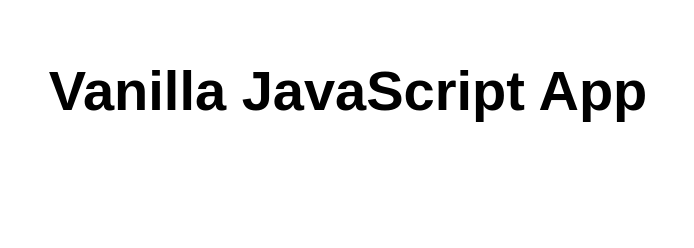
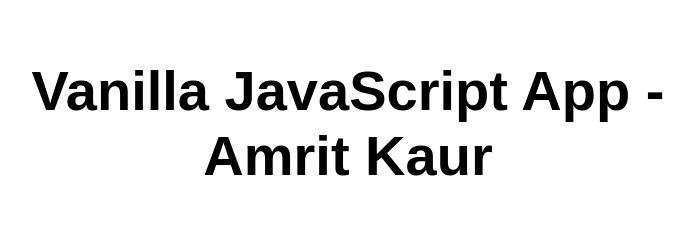
Before and after one commit to amrit869/ka-cet1021-static-web-app, a plain HTML site: page src/index.html in a window 1280 px wide. Shown: the whole page, without its empty margins (292-986 px from the left). Drawn offline with Linux system fonts and the light colour scheme.

Commit message:
Update index.html

```diff
--- a/src/index.html
+++ b/src/index.html
@@ -10,7 +10,7 @@
 
 <body>
   <main>
-    <h1>Vanilla JavaScript App</h1>
+    <h1>Vanilla JavaScript App -Amrit Kaur</h1>
   </main>
 </body>
 
```
